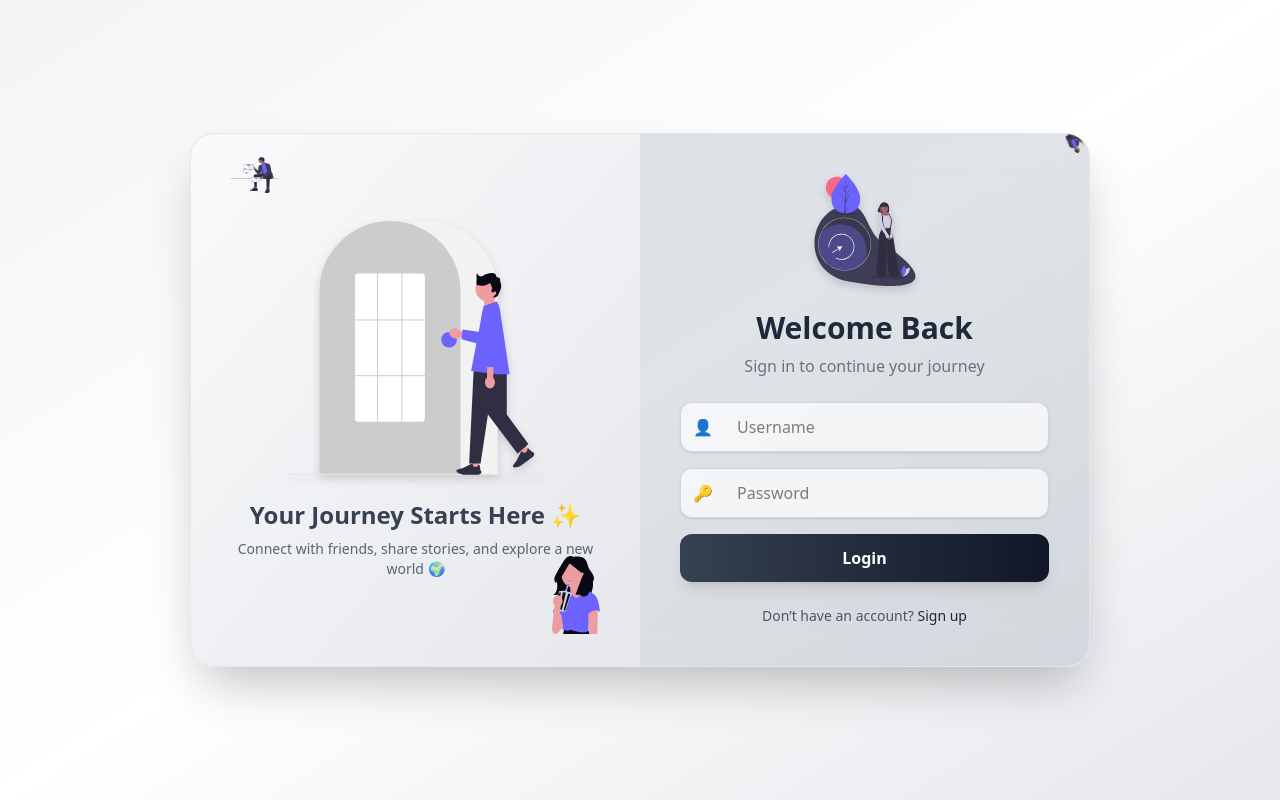
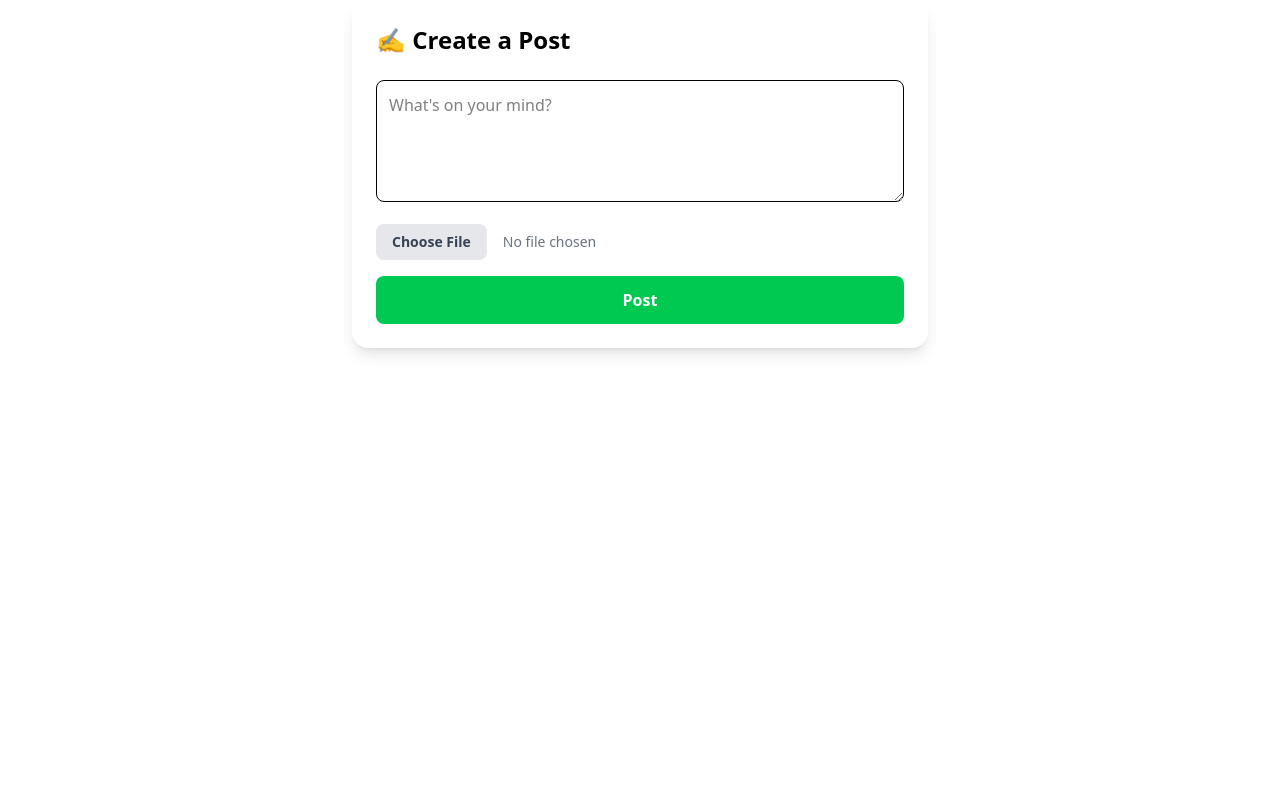
Before and after one commit to ChaudharyAman/SocialAppFE, a React (Vite) app: page /createPost in a window 1280 px wide. Before the commit this address led to /login. Built offline with nearby package versions, Linux system fonts and the light colour scheme.

Commit message:
Frontend Updated

```diff
--- a/src/App.jsx
+++ b/src/App.jsx
@@ -10,6 +10,7 @@ import ProfileCard from "./Pages/profileDashboardPage";
 import Feed from "./Pages/feed";
 import UserProfilePage from "./Pages/userProfilePage";
 import Signup from "./Pages/signUpPage";
+import CreatePost from "./Pages/createPost";
 
 const Dashboard = lazy(() => import("./Pages/dashboard"));
 
@@ -29,6 +30,7 @@ function App() {
           <Route path="/feed" element={<Feed/>} />
           <Route path="/user/:id" element={<UserProfilePage />} />
           <Route path="/signUp" element={<Signup />} />
+           <Route path="/createPost" element={<CreatePost/>} />
           <Route path="*" element={<Navigate to="/login" />} />
         </Routes>
       </Suspense>
--- /dev/null
+++ b/src/Models/profileNavbar.jsx
@@ -0,0 +1,52 @@
+import React from "react";
+import { useNavigate } from "react-router-dom";
+import { FaPhotoVideo, FaImage, FaVideo, FaFont, FaNewspaper, FaPlus } from "react-icons/fa";
+import { useSelector } from "react-redux";
+
+const ProfileNavbar = ({ onFilter }) => {
+  const navigate = useNavigate();
+
+    const { data: loggedInUser, status, error } = useSelector(
+      (state) => state.loggedInUser
+    );
+
+  const btnClass = "gap-2 cursor-pointer px-4 py-2 flex items-center bg-red-100 text-red-600 rounded-lg shadow hover:bg-red-600/90 hover:text-white transition-all";
+
+  return (
+  <div
+  className="w-full flex justify-center items-center gap-6 shadow-md p-4 rounded-xl mb-6 top-0 z-20 flex-wrap relative overflow-hidden"
+>
+  <img
+    src={loggedInUser?.media_url}
+    alt="background"
+    className="absolute inset-0 w-full h-full object-cover blur-sm scale-110 opacity-40"
+  />
+
+  <div className="absolute inset-0 bg-gray-200/30" />
+
+  <div className="relative flex flex-wrap justify-center items-center gap-6">
+    <button onClick={() => onFilter("media")} className={btnClass}>
+      <FaPhotoVideo /> Posts
+    </button>
+    <button onClick={() => onFilter("images")} className={btnClass}>
+      <FaImage /> Images
+    </button>
+    <button onClick={() => onFilter("videos")} className={btnClass}>
+      <FaVideo /> Videos
+    </button>
+    <button onClick={() => onFilter("text")} className={btnClass}>
+      <FaFont /> Words
+    </button>
+    <button onClick={() => navigate("/feed")} className={btnClass}>
+      <FaNewspaper /> Feed
+    </button>
+    <button onClick={() => navigate("/createPost")} className={btnClass}>
+      <FaPlus /> New Post
+    </button>
+  </div>
+</div>
+
+  );
+};
+
+export default ProfileNavbar;
--- /dev/null
+++ b/src/Pages/createPost.jsx
@@ -0,0 +1,123 @@
+import React, { useState } from "react";
+import axios from "axios";
+import { useNavigate } from "react-router-dom";
+
+const CreatePost = () => {
+  const navigate = useNavigate();
+
+  const [text, setText] = useState("");
+  const [media, setMedia] = useState(null);
+  const [preview, setPreview] = useState(null);
+  const [loading, setLoading] = useState(false);
+  const [error, setError] = useState("");
+
+  const handleFileChange = (e) => {
+    const file = e.target.files[0];
+    setMedia(file);
+    if (file) setPreview(URL.createObjectURL(file));
+  };
+
+  const getLocation = () =>
+    new Promise((resolve) => {
+      if (!navigator.geolocation) return resolve(null);
+
+      navigator.geolocation.getCurrentPosition(
+        (pos) => resolve(pos.coords),
+        () => resolve(null),
+        { enableHighAccuracy: true, timeout: 10000, maximumAge: 0 }
+      );
+    });
+
+  const handleSubmit = async (e) => {
+    e.preventDefault();
+    setError("");
+    setLoading(true);
+
+    try {
+      if (!text.trim() && !media) {
+        setError("📌 Please provide text or upload an image/video.");
+        setLoading(false);
+        return;
+      }
+
+      const coords = await getLocation();
+      const latitude = coords?.latitude;
+      const longitude = coords?.longitude;
+
+      const formData = new FormData();
+      formData.append("text", text);
+      if (media) formData.append("media", media);
+      if (latitude && longitude) {
+        formData.append("latitude", latitude);
+        formData.append("longitude", longitude);
+      }
+
+      const res = await axios.post(
+        "http://localhost:3000/api/v1/createPost",
+        formData,
+        {
+          withCredentials: true,
+          headers: { "Content-Type": "multipart/form-data" },
+        }
+      );
+
+      if (res.data.success) {
+        navigate("/feed");
+      }
+    } catch (err) {
+      setError(err.response?.data?.message || "Failed to create post.");
+    } finally {
+      setLoading(false);
+    }
+  };
+
+  return (
+    <div className="max-w-xl mx-auto p-6 bg-white shadow-lg  rounded-2xl">
+      <h2 className="text-2xl font-bold mb-6">✍️ Create a Post</h2>
+
+      {error && <p className="text-red-500 mb-4">{error}</p>}
+
+      <form onSubmit={handleSubmit} className="space-y-4">
+        <textarea
+          value={text}
+          onChange={(e) => setText(e.target.value)}
+          placeholder="What's on your mind?"
+          className="w-full p-3 border rounded-lg focus:ring focus:ring-blue-200"
+          rows="4"
+        />
+
+        <input
+          type="file"
+          accept="image/*,video/*"
+          onChange={handleFileChange}
+          className="block w-full text-sm text-gray-500
+            file:mr-4 file:py-2 file:px-4
+            file:rounded-lg file:border-0
+            file:text-sm file:font-semibold
+            file:bg-gray-200 file:text-gray-700
+            hover:file:bg-gray-300 cursor-pointer"
+        />
+
+        {preview && (
+          <div className="mt-3">
+            {media?.type.startsWith("video/") ? (
+              <video src={preview} controls className="w-full rounded-lg" />
+            ) : (
+              <img src={preview} alt="preview" className="w-full rounded-lg" />
+            )}
+          </div>
+        )}
+
+        <button
+          type="submit"
+          disabled={loading}
+          className="w-full py-3 bg-green-500 text-white font-semibold rounded-lg hover:bg-green-600 disabled:opacity-50"
+        >
+          {loading ? "Posting..." : "Post"}
+        </button>
+      </form>
+    </div>
+  );
+};
+
+export default CreatePost;
--- a/src/Pages/feed.jsx
+++ b/src/Pages/feed.jsx
@@ -10,6 +10,7 @@ import ProfileCard from "./profileDashboardPage";
 import FriendsList from "./friendsList";
 import { useNavigate } from "react-router-dom";
 import SearchModal from "../Models/friendSearchModel";
+import CreatePost from "./createPost";
 
 const Feed = () => {
   const navigate = useNavigate();
@@ -53,7 +54,7 @@ const Feed = () => {
 
           newPosts.forEach((post) => {
             dispatch(fetchComments(post.post_id));
-            dispatch(fetchLikes(post.post_id)); // ✅ fetch likes state when post loads
+            dispatch(fetchLikes(post.post_id));
           });
         }
       }
@@ -132,10 +133,12 @@ const Feed = () => {
             const latestComments = allComments.slice(-3);
 
             return (
+
               <div
                 key={post.post_id}
                 className="w-full max-w-xl bg-white rounded-2xl shadow-md p-4"
               >
+
                 <div className="flex items-center gap-3 mb-3">
                   <img
                     src={post.user.media_url}
--- a/src/Pages/profilePostPage.jsx
+++ b/src/Pages/profilePostPage.jsx
@@ -1,9 +1,9 @@
 import React, { useEffect, useMemo, useState } from "react";
 import { useNavigate } from "react-router-dom";
-import { FaSignOutAlt, FaRegEdit, FaThumbsUp, FaTimes } from "react-icons/fa";
+import { FaSignOutAlt, FaRegEdit, FaThumbsUp } from "react-icons/fa";
 import { useDispatch, useSelector } from "react-redux";
 import axios from "axios";
-
+import ProfileNavbar from "../Models/profileNavbar";
 import ProfileUpdateModal from "./profileUpdatePage";
 import LikesModal from "../Models/likeModel";
 import CommentsModal from "../Models/commentModel";
@@ -20,20 +20,18 @@ const ProfilePostPage = () => {
     (state) => state.loggedInUser
   );
 
-  const { likesByPost, likedStatusByPost, status: likesStatus, } = useSelector((s) => s.likes);
-
-  const { commentsByPost, status: commentsStatus } = useSelector((s) => s.comments);
+  const { likesByPost, likedStatusByPost } = useSelector((s) => s.likes);
+  const { commentsByPost } = useSelector((s) => s.comments);
 
   const [showFriendsModal, setShowFriendsModal] = useState(false);
   const [friends, setFriends] = useState([]);
   const [loadingFriends, setLoadingFriends] = useState(false);
   const [isProfileUpdateOpen, setIsProfileUpdateOpen] = useState(false);
-
   const [selectedPost, setSelectedPost] = useState(null);
   const [commentText, setCommentText] = useState("");
-
   const [openLikesModalFor, setOpenLikesModalFor] = useState(null);
   const [openCommentsModalFor, setOpenCommentsModalFor] = useState(null);
+  const [filter, setFilter] = useState("all");
 
   useEffect(() => {
     if (!loggedInUser && status === "idle") {
@@ -45,22 +43,31 @@ const ProfilePostPage = () => {
 
   const sortedPosts = useMemo(() => {
     const posts = [...(loggedInUser?.posts || [])];
-    posts.sort((a, b) => {
-      const ta = a.created_at ? new Date(a.created_at).getTime() : 0;
-      const tb = b.created_at ? new Date(b.created_at).getTime() : 0;
-      return tb - ta;
-    });
+    posts.sort((a, b) => new Date(b.created_at) - new Date(a.created_at));
     return posts;
   }, [loggedInUser]);
 
-  const fetchFriends = async () => {
+  const filteredPosts = useMemo(() => {
+    switch (filter) {
+      case "media":
+        return sortedPosts.filter(post => post.media_type === "image" || post.media_type === "video");
+      case "images":
+        return sortedPosts.filter(post => post.media_type === "image");
+      case "videos":
+        return sortedPosts.filter(post => post.media_type === "video");
+      case "text":
+        return sortedPosts.filter(post => post.text && (!post.media_url || post.media_type === "none"));
+      default:
+        return sortedPosts.filter(post => post.media_type === "image" || post.media_type === "video");
+    }
+  }, [filter, sortedPosts]);
+
+
+  const fetchFriendsList = async () => {
     try {
-      const res = await axios.get("http://localhost:3000/api/v1/friends", {
-        withCredentials: true,
-      });
+      const res = await axios.get("http://localhost:3000/api/v1/friends", { withCredentials: true });
       return res.data.friends || [];
-    } catch (err) {
-      console.error("Error fetching friends:", err);
+    } catch {
       return [];
     }
   };
@@ -72,13 +79,8 @@ const ProfilePostPage = () => {
   };
 
   const handleLogout = async () => {
-    try {
-      await axios.post("http://localhost:3000/api/v1/logoutUser", {}, { withCredentials: true });
-    } catch (err) {
-      console.error("Logout failed", err);
-    } finally {
-      navigate("/login");
-    }
+    try { await axios.post("http://localhost:3000/api/v1/logoutUser", {}, { withCredentials: true }); }
+    finally { navigate("/login"); }
   };
 
   const openPost = (post) => {
@@ -96,7 +98,7 @@ const ProfilePostPage = () => {
   };
 
   const handleToggleLike = (postId, e) => {
-    if (e?.stopPropagation) e.stopPropagation();
+    e?.stopPropagation();
     dispatch(toggleLike(postId));
   };
 
@@ -121,7 +123,7 @@ const ProfilePostPage = () => {
   const showFriends = async () => {
     setShowFriendsModal(true);
     setLoadingFriends(true);
-    const list = await fetchFriends();
+    const list = await fetchFriendsList();
     setFriends(list);
     setLoadingFriends(false);
   };
@@ -131,22 +133,18 @@ const ProfilePostPage = () => {
   if (!loggedInUser) return null;
 
   return (
-    <div className="p-6 bg-gradient-to-b from-white to-gray-200">
-      <div className="relative w-full h-[40vh] rounded-lg overflow-hidden mb-20">
+    <div className="p-6 bg-gradient-to-b from-white to-gray-200 min-h-screen">
+
+
+      <div className="relative w-full h-[40vh] rounded-lg overflow-hidden mb-2">
         <img src={loggedInUser.media_url} alt="cover" className="w-full h-full object-cover blur-md scale-110" />
         <div className="absolute inset-0 mb-2 flex justify-between items-end w-[95%] left-4">
           <div className="flex items-center gap-6">
             <img src={loggedInUser.media_url} alt="profile" className="w-32 h-32 rounded-full object-cover border-4 border-white shadow-lg" />
             <div>
-              <h1 className="text-2xl font-bold">
-                {loggedInUser.first_name} {loggedInUser.last_name}
-              </h1>
-              <h3 className="font-semibold text-gray-700 mt-2 hover:text-black hover:underline cursor-pointer">
-                @{loggedInUser.username}
-              </h3>
-              <div className="rounded-lg mt-1 mb-1 mr-4">
-                <span className="font-semibold">{loggedInUser.bio}</span>
-              </div>
+              <h1 className="text-2xl font-bold">{loggedInUser.first_name} {loggedInUser.last_name}</h1>
+              <h3 className="font-semibold text-gray-700 mt-2 hover:text-black hover:underline cursor-pointer">@{loggedInUser.username}</h3>
+              <div className="rounded-lg mt-1 mb-1 mr-4"><span className="font-semibold">{loggedInUser.bio}</span></div>
             </div>
           </div>
 
@@ -167,25 +165,18 @@ const ProfilePostPage = () => {
           </div>
         </div>
       </div>
-
-      <div className="grid grid-cols-1 sm:grid-cols-2 lg:grid-cols-3 gap-6 mt-6">
-        {sortedPosts.map((post) => (
-          <div
-            key={post.id}
-            onClick={() => openPost(post)}
-            className="bg-white rounded-2xl shadow-md hover:shadow-xl transition-shadow cursor-pointer overflow-hidden border border-gray-100"
-          >
-            <div className="relative w-full h-56 bg-gray-100">
-              {post.media_type === "video" ? (
-                <video src={post.media_url} className="w-full h-full object-cover" muted loop playsInline />
-              ) : (
-                <img src={post.media_url} alt="Post" className="w-full h-full object-cover" loading="lazy" />
-              )}
-            </div>
-
-            <div className="p-4">
-              {post.text && <p className="text-gray-800 text-sm line-clamp-2 mb-3">{post.text}</p>}
-            </div>
+      <div className="  rounded-xl">
+          <ProfileNavbar onFilter={setFilter} />
+      </div>
+      <div className="grid grid-cols-1 sm:grid-cols-2 lg:grid-cols-3 gap-6 mt-2">
+        {filteredPosts.map((post) => (
+          <div key={post.id} onClick={() => openPost(post)} className="bg-white rounded-2xl shadow-md hover:shadow-xl transition-shadow cursor-pointer overflow-hidden border border-gray-100">
+            {post.media_type && post.media_url && (
+              post.media_type === "video" ?
+                <video src={post.media_url} className="w-full h-56 object-cover" muted loop playsInline /> :
+                <img src={post.media_url} alt="Post" className="w-full h-56 object-cover" loading="lazy" />
+            )}
+            {post.text && <div className="p-4"><p className="text-gray-800 text-sm line-clamp-2">{post.text}</p></div>}
           </div>
         ))}
       </div>
@@ -193,15 +184,10 @@ const ProfilePostPage = () => {
       {showFriendsModal && (
         <div className="fixed inset-0 z-50 flex items-center justify-center bg-gray-300/30 backdrop-blur-[30px]" onClick={() => setShowFriendsModal(false)}>
           <div className="bg-gray-200/30 rounded-xl shadow-lg w-11/12 max-w-2xl max-h-[80vh] overflow-y-auto p-6 relative" onClick={(e) => e.stopPropagation()}>
-            <button className="absolute top-3 right-3 text-gray-600 hover:text-gray-900 text-2xl font-bold" onClick={() => setShowFriendsModal(false)}>
-              &times;
-            </button>
+            <button className="absolute top-3 right-3 text-gray-600 hover:text-gray-900 text-2xl font-bold" onClick={() => setShowFriendsModal(false)}>&times;</button>
             <h2 className="text-xl font-semibold mb-4">Connections</h2>
-
-            {loadingFriends ? (
-              <p className="text-center text-gray-500">Loading...</p>
-            ) : friends.length > 0 ? (
-              friends.map((f) => (
+            {loadingFriends ? <p className="text-center text-gray-500">Loading...</p> :
+              friends.length > 0 ? friends.map((f) => (
                 <div key={f.id} className="flex flex-row items-start bg-gray-200/30 shadow rounded-lg p-3 hover:bg-white/30 transition">
                   <img src={f.media_url} alt={f.username} className="w-16 h-16 rounded-full object-cover mb-2" />
                   <div className="flex flex-col mt-3.5 ml-4">
@@ -209,51 +195,42 @@ const ProfilePostPage = () => {
                     <p className="text-xs text-gray-500">@{f.username}</p>
                   </div>
                 </div>
-              ))
-            ) : (
-              <p className="text-gray-500">No friends yet.</p>
-            )}
+              )) : <p className="text-gray-500">No friends yet.</p>}
           </div>
         </div>
       )}
 
-      {/* Full post modal */}
       {selectedPost && (
         <div className="fixed inset-0 z-50 flex items-center justify-center bg-gray-300/30 backdrop-blur-[30px]" onClick={closePost}>
           <div className="bg-gray-200/30 rounded-xl shadow-lg w-11/12 max-w-3xl max-h-[90vh] overflow-y-auto p-6 relative" onClick={(e) => e.stopPropagation()}>
-            <button className="absolute top-3 right-3 text-gray-600 hover:text-gray-900 text-2xl font-bold" onClick={closePost}>
-              &times;
-            </button>
+            <button className="absolute top-3 right-3 text-gray-600 hover:text-gray-900 text-2xl font-bold" onClick={closePost}>&times;</button>
 
             <div className="flex items-center mb-4">
               <img src={loggedInUser.media_url} alt="profile" className="w-10 h-10 rounded-full mr-3" />
               <div>
                 <h3 className="font-semibold">{loggedInUser.first_name} {loggedInUser.last_name}</h3>
-                <p className="text-xs text-gray-400">Public</p>
-              </div>
+                <h2
+                className="text-gray-400 hover:text-black hover:underline cursor-pointer"
+                >@{loggedInUser.username}
+                </h2>
+                </div>
             </div>
 
             {selectedPost.text && <p className="mb-3 text-gray-800">{selectedPost.text}</p>}
-
-            {selectedPost.media_type === "video" ? (
-              <video src={selectedPost.media_url} className="w-full max-h-[500px] object-contain rounded-lg bg-gray-300/30 mb-4" controls autoPlay />
-            ) : (
-              <img src={selectedPost.media_url} alt="Post" className="w-full max-h-[500px] object-contain rounded-lg bg-gray-300/30 mb-4" />
+            {selectedPost.media_type && selectedPost.media_url && (
+              selectedPost.media_type === "video" ?
+                <video src={selectedPost.media_url} className="w-full max-h-[500px] object-contain rounded-lg bg-gray-300/30 mb-4" controls autoPlay /> :
+                <img src={selectedPost.media_url} alt="Post" className="w-full max-h-[500px] object-contain rounded-lg bg-gray-300/30 mb-4" />
             )}
 
             <div className="flex justify-between items-center text-sm text-gray-600 border-b border-gray-200 pb-2 mb-4">
-              <button
-                onClick={(e) => handleToggleLike(selectedPost.id, e)}
-                className={`flex items-center gap-2 hover:text-blue-600 ${ (likedStatusByPost[selectedPost.id] ?? likedByMeFallback(selectedPost.id)) ? "text-blue-600 font-semibold" : "" }`}
-              >
-                <FaThumbsUp /> { (likedStatusByPost[selectedPost.id] ?? likedByMeFallback(selectedPost.id)) ? "Liked" : "Like" }
+              <button onClick={(e) => handleToggleLike(selectedPost.id, e)} className={`flex items-center gap-2 hover:text-blue-600 ${(likedStatusByPost[selectedPost.id] ?? likedByMeFallback(selectedPost.id)) ? "text-blue-600 font-semibold" : ""}`}>
+                <FaThumbsUp /> {(likedStatusByPost[selectedPost.id] ?? likedByMeFallback(selectedPost.id)) ? "Liked" : "Like"}
               </button>
-
               <div className="flex gap-6">
                 <button onClick={() => openLikesModal(selectedPost.id)} className="hover:underline">
                   {Array.isArray(likesByPost[selectedPost.id]) ? likesByPost[selectedPost.id].length : selectedPost.likes?.length || 0} Likes
                 </button>
-
                 <button onClick={() => openCommentsModal(selectedPost.id)} className="hover:underline">
                   {Array.isArray(commentsByPost[selectedPost.id]) ? commentsByPost[selectedPost.id].length : selectedPost.comments?.length || 0} Comments
                 </button>
@@ -261,23 +238,14 @@ const ProfilePostPage = () => {
             </div>
 
             <form onSubmit={handleSubmitComment} className="flex gap-2 mb-4">
-              <input
-                type="text"
-                value={commentText}
-                onChange={(e) => setCommentText(e.target.value)}
-                placeholder="Write a comment..."
-                className="flex-1 p-2 rounded-lg border border-gray-400 focus:outline-none"
-              />
+              <input type="text" value={commentText} onChange={(e) => setCommentText(e.target.value)} placeholder="Write a comment..." className="flex-1 p-2 rounded-lg border border-gray-400 focus:outline-none" />
               <button type="submit" className="px-4 py-2 bg-gray-500/30 text-white rounded-lg cursor-pointer hover:bg-gray-900/70">Post</button>
             </form>
-
-
           </div>
         </div>
       )}
 
       {openLikesModalFor && <LikesModal postId={openLikesModalFor} onClose={() => setOpenLikesModalFor(null)} />}
-
       {openCommentsModalFor && <CommentsModal postId={openCommentsModalFor} onClose={() => setOpenCommentsModalFor(null)} />}
     </div>
   );
```
